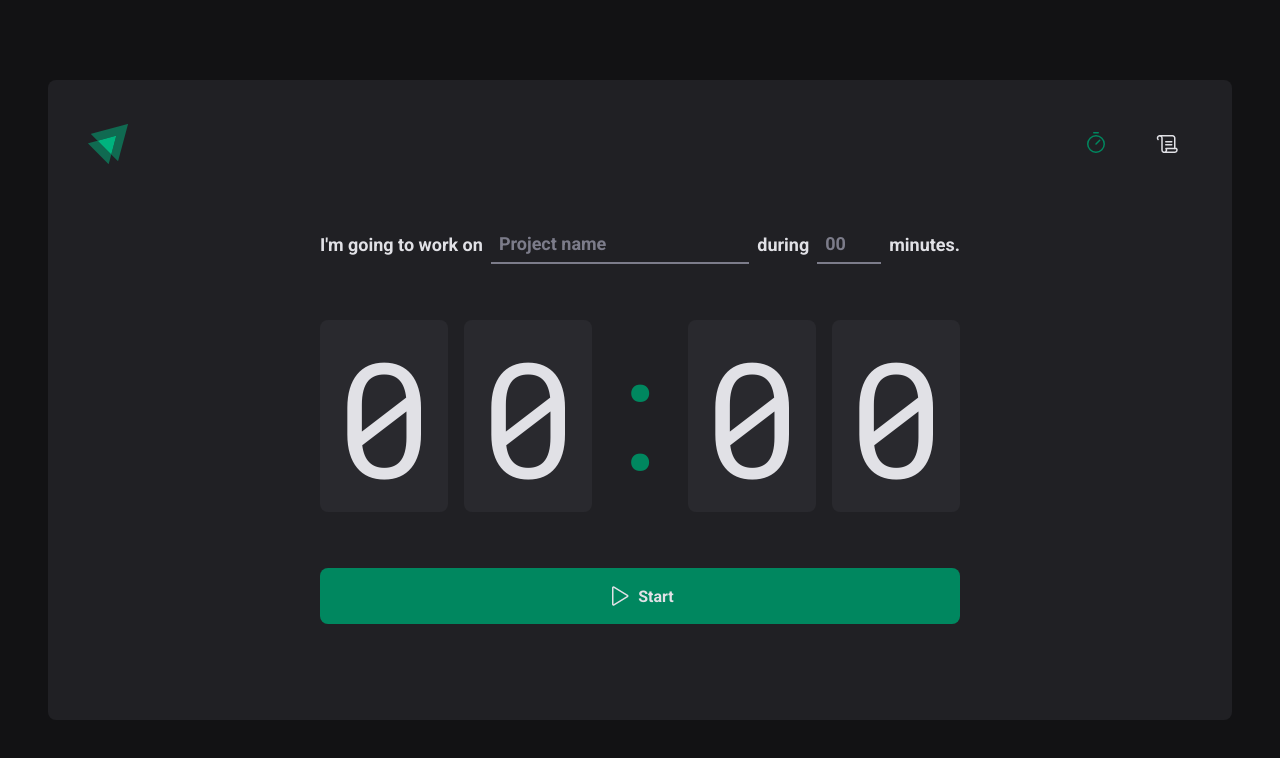
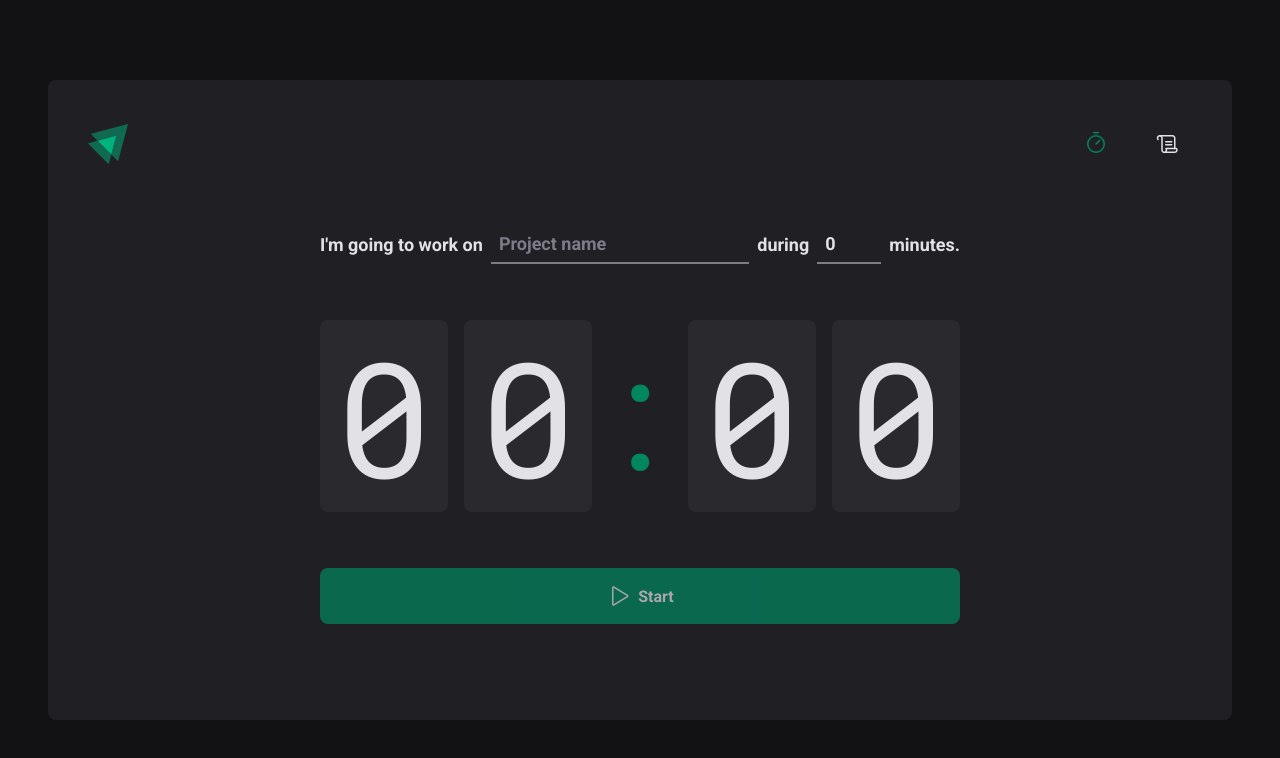
Before and after one commit to andrewcarletti/ignite-timer, a React (Vite) app: page / in a window 1280 px wide. Shown: the top 758 px of the page. Built offline with nearby package versions, Linux system fonts and the light colour scheme.

Commit message:
feat: add form validation

```diff
--- a/package.json
+++ b/package.json
@@ -10,11 +10,14 @@
     "preview": "vite preview"
   },
   "dependencies": {
+    "@hookform/resolvers": "^5.1.1",
     "phosphor-react": "^1.4.1",
     "react": "^19.1.0",
     "react-dom": "^19.1.0",
+    "react-hook-form": "^7.60.0",
     "react-router-dom": "^7.7.0",
-    "styled-components": "^6.1.19"
+    "styled-components": "^6.1.19",
+    "zod": "^4.0.5"
   },
   "devDependencies": {
     "@eslint/js": "^9.30.1",
--- a/src/pages/home/HomePage.tsx
+++ b/src/pages/home/HomePage.tsx
@@ -1,4 +1,8 @@
 import { Play } from "phosphor-react";
+import { useForm } from "react-hook-form";
+import { z } from "zod";
+
+import { zodResolver } from "@hookform/resolvers/zod";
 
 import {
   CountdownContainer,
@@ -10,10 +14,33 @@ import {
   TaskInput,
 } from "./styles";
 
+const newCycleValidationSchema = z.object({
+  task: z.string().min(3).max(100),
+  duration: z.number().min(5).max(60),
+});
+
+type NewCycleFormData = z.infer<typeof newCycleValidationSchema>;
+
 export default function HomePage() {
+  const { register, handleSubmit, watch, reset } = useForm<NewCycleFormData>({
+    resolver: zodResolver(newCycleValidationSchema),
+    defaultValues: {
+      task: "",
+      duration: 0,
+    },
+  });
+  const task = watch("task");
+  const isSubmitDisabled = !task || task.length < 3;
+
+  const handleCreateNewCycle = (data: NewCycleFormData) => {
+    console.log("New cycle created", data);
+
+    reset();
+  };
+
   return (
     <HomeContainer>
-      <form>
+      <form onSubmit={handleSubmit(handleCreateNewCycle)}>
         <FormContainer>
           <label htmlFor="task">I'm going to work on</label>
           <TaskInput
@@ -21,6 +48,7 @@ export default function HomePage() {
             id="task"
             list="task-suggestions"
             placeholder="Project name"
+            {...register("task", { required: true })}
           />
 
           <datalist id="task-suggestions">
@@ -37,6 +65,12 @@ export default function HomePage() {
             step={5}
             max={60}
             min={0}
+            {...register("duration", {
+              required: true,
+              valueAsNumber: true,
+              min: 5,
+              max: 60,
+            })}
           />
 
           <span>minutes.</span>
@@ -49,7 +83,7 @@ export default function HomePage() {
           <span>0</span>
         </CountdownContainer>
 
-        <StartCountdownButton type="submit">
+        <StartCountdownButton type="submit" disabled={isSubmitDisabled}>
           <Play size={24} />
           Start
         </StartCountdownButton>
```
Also changed, not shown: 1 other file (tests, documents, lock files or other folders).
